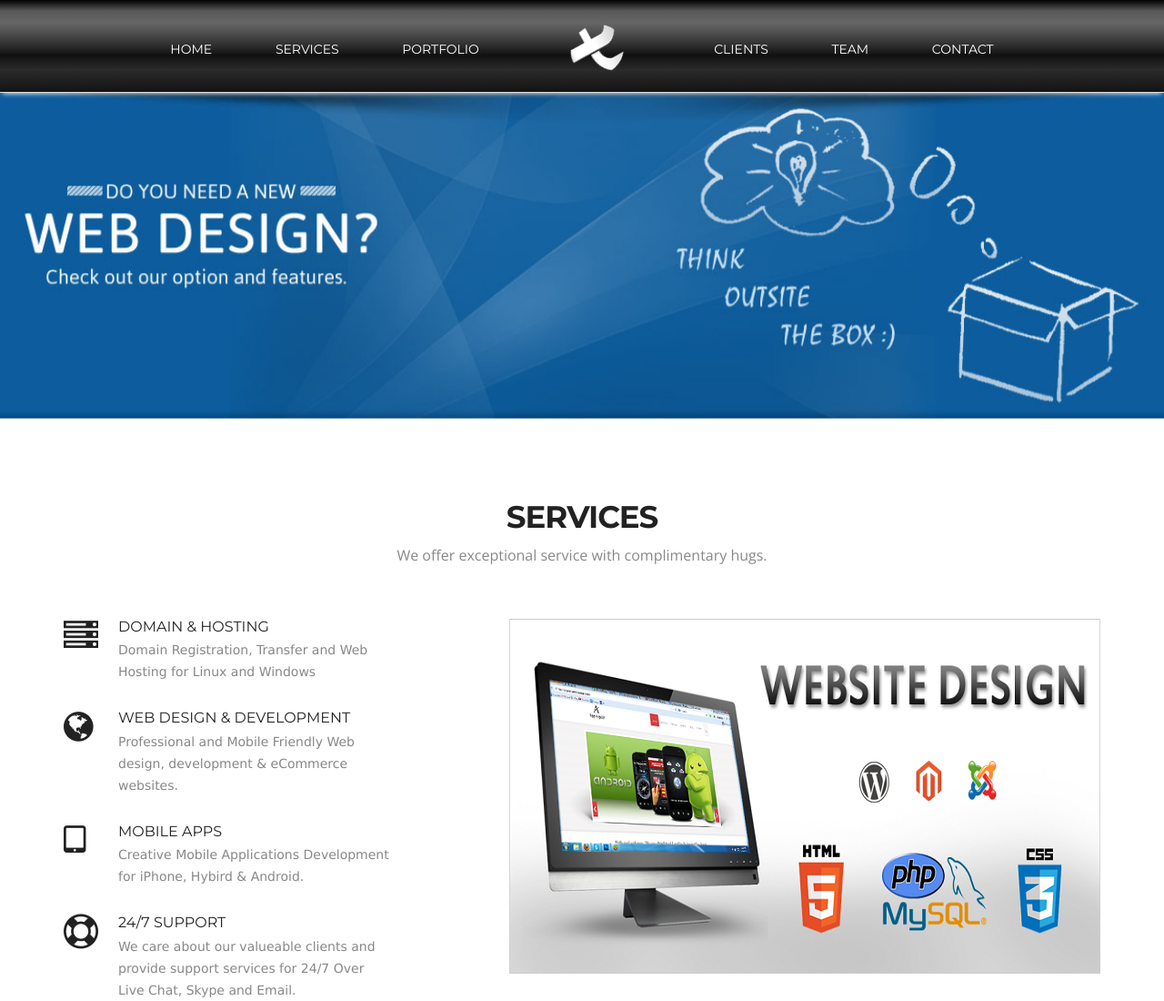
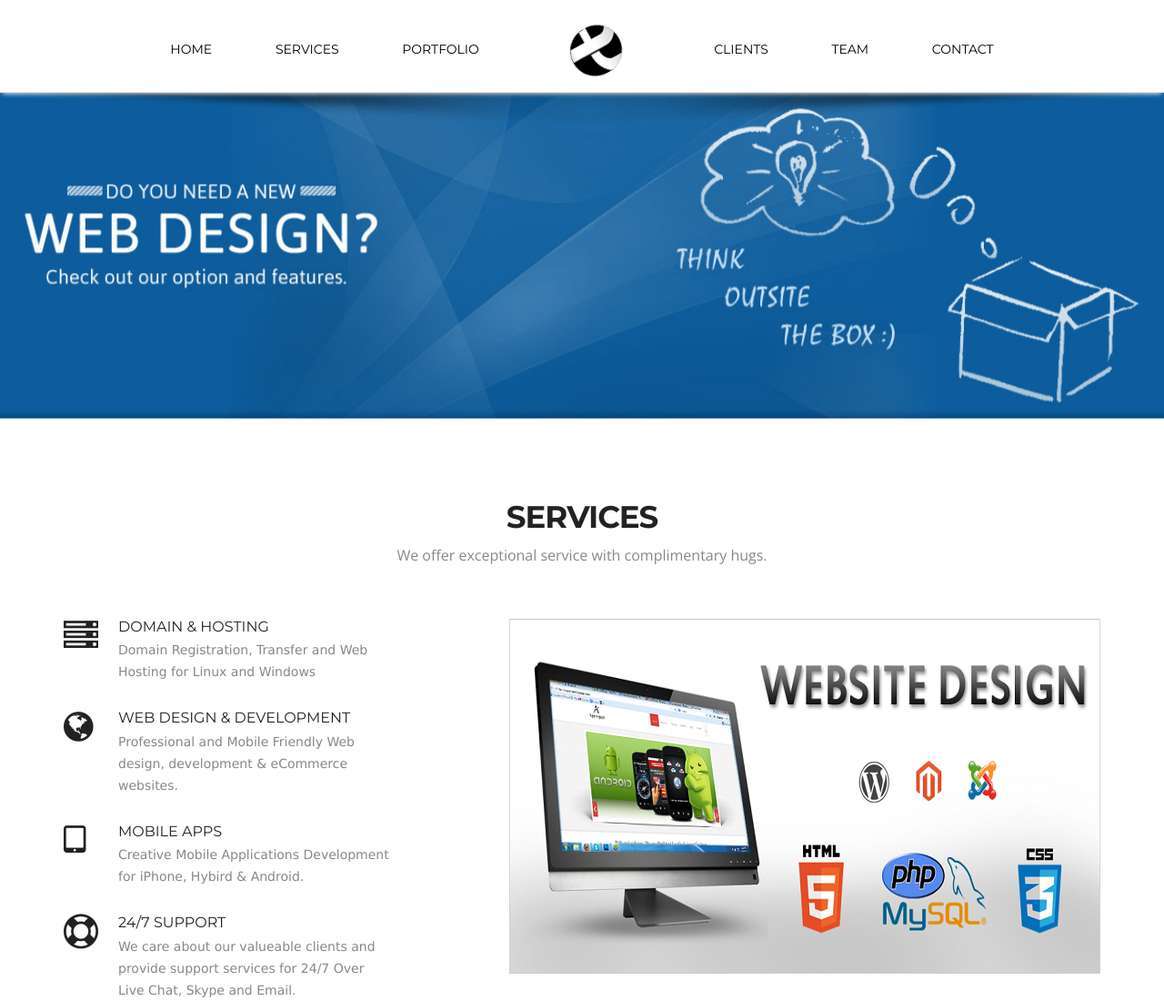
Before and after one commit to aqibfaizi/coursera_test, a plain HTML site: page Knight/index.html in a window 1280 px wide. Shown: the top 1100 px of the page at 91% size. Drawn offline with nearby package versions, Linux system fonts and the light colour scheme.

Commit message:
new Knight updates

```diff
--- a/Knight/css/style.css
+++ b/Knight/css/style.css
@@ -181,11 +181,11 @@ color: #fff;
 	position:relative;
 	/*background:#a20016;*/
 	/* Permalink - use to edit and share this gradient: http://colorzilla.com/gradient-editor/#4c4c4c+0,000000+0,595959+12,666666+25,474747+39,2c2c2c+50,111111+60,2b2b2b+76,1c1c1c+91,131313+100 */
-background: #4c4c4c; /* Old browsers */
-background: -moz-linear-gradient(top, #4c4c4c 0%, #000000 0%, #595959 12%, #666666 25%, #474747 39%, #2c2c2c 50%, #111111 60%, #2b2b2b 76%, #1c1c1c 91%, #131313 100%); /* FF3.6-15 */
-background: -webkit-linear-gradient(top, #4c4c4c 0%,#000000 0%,#595959 12%,#666666 25%,#474747 39%,#2c2c2c 50%,#111111 60%,#2b2b2b 76%,#1c1c1c 91%,#131313 100%); /* Chrome10-25,Safari5.1-6 */
-background: linear-gradient(to bottom, #4c4c4c 0%,#000000 0%,#595959 12%,#666666 25%,#474747 39%,#2c2c2c 50%,#111111 60%,#2b2b2b 76%,#1c1c1c 91%,#131313 100%); /* W3C, IE10+, FF16+, Chrome26+, Opera12+, Safari7+ */
-filter: progid:DXImageTransform.Microsoft.gradient( startColorstr='#4c4c4c', endColorstr='#131313',GradientType=0 ); /* IE6-9 */
+background: #ffffff; /* Old browsers */
+/*background: -moz-linear-gradient(top, #4c4c4c 0%, #000000 0%, #595959 12%, #666666 25%, #474747 39%, #2c2c2c 50%, #111111 60%, #2b2b2b 76%, #1c1c1c 91%, #131313 100%); /* FF3.6-15 */
+/*background: -webkit-linear-gradient(top, #4c4c4c 0%,#000000 0%,#595959 12%,#666666 25%,#474747 39%,#2c2c2c 50%,#111111 60%,#2b2b2b 76%,#1c1c1c 91%,#131313 100%); /* Chrome10-25,Safari5.1-6 */
+/*background: linear-gradient(to bottom, #4c4c4c 0%,#000000 0%,#595959 12%,#666666 25%,#474747 39%,#2c2c2c 50%,#111111 60%,#2b2b2b 76%,#1c1c1c 91%,#131313 100%); /* W3C, IE10+, FF16+, Chrome26+, Opera12+, Safari7+ */
+/*filter: progid:DXImageTransform.Microsoft.gradient( startColorstr='#4c4c4c', endColorstr='#131313',GradientType=0 ); /* IE6-9 */
 }
 .main-nav{
 	text-align:center;
@@ -200,15 +200,15 @@ filter: progid:DXImageTransform.Microsoft.gradient( startColorstr='#4c4c4c', end
 	display:inline;
 	margin:0 1px;
 	/* Permalink - use to edit and share this gradient: http://colorzilla.com/gradient-editor/#4c4c4c+0,000000+0,595959+12,666666+25,474747+39,2c2c2c+50,111111+60,2b2b2b+76,1c1c1c+91,131313+100 */
-background: #4c4c4c; /* Old browsers */
-background: -moz-linear-gradient(top, #4c4c4c 0%, #000000 0%, #595959 12%, #666666 25%, #474747 39%, #2c2c2c 50%, #111111 60%, #2b2b2b 76%, #1c1c1c 91%, #131313 100%); /* FF3.6-15 */
-background: -webkit-linear-gradient(top, #4c4c4c 0%,#000000 0%,#595959 12%,#666666 25%,#474747 39%,#2c2c2c 50%,#111111 60%,#2b2b2b 76%,#1c1c1c 91%,#131313 100%); /* Chrome10-25,Safari5.1-6 */
-background: linear-gradient(to bottom, #4c4c4c 0%,#000000 0%,#595959 12%,#666666 25%,#474747 39%,#2c2c2c 50%,#111111 60%,#2b2b2b 76%,#1c1c1c 91%,#131313 100%); /* W3C, IE10+, FF16+, Chrome26+, Opera12+, Safari7+ */
-filter: progid:DXImageTransform.Microsoft.gradient( startColorstr='#4c4c4c', endColorstr='#131313',GradientType=0 ); /* IE6-9 */
+background: #ffffff; /* Old browsers */
+/*background: -moz-linear-gradient(top, #4c4c4c 0%, #000000 0%, #595959 12%, #666666 25%, #474747 39%, #2c2c2c 50%, #111111 60%, #2b2b2b 76%, #1c1c1c 91%, #131313 100%); /* FF3.6-15 */
+/*background: -webkit-linear-gradient(top, #4c4c4c 0%,#000000 0%,#595959 12%,#666666 25%,#474747 39%,#2c2c2c 50%,#111111 60%,#2b2b2b 76%,#1c1c1c 91%,#131313 100%); /* Chrome10-25,Safari5.1-6 */
+/*background: linear-gradient(to bottom, #4c4c4c 0%,#000000 0%,#595959 12%,#666666 25%,#474747 39%,#2c2c2c 50%,#111111 60%,#2b2b2b 76%,#1c1c1c 91%,#131313 100%); /* W3C, IE10+, FF16+, Chrome26+, Opera12+, Safari7+ */
+/*filter: progid:DXImageTransform.Microsoft.gradient( startColorstr='#4c4c4c', endColorstr='#131313',GradientType=0 ); /* IE6-9 */
 }
 .main-nav li a{
 	display:inline-block;
-	color:#fff;
+	color:#000000;
 	text-transform:uppercase;
 	font-family: 'Montserrat', sans-serif;
 	text-decoration: none;
@@ -885,3 +885,9 @@ border: 2px solid #fff;
 	animation-delay: 1.2s;
 	-webkit-animation-delay: 1.2s;
 }
+
+.image{
+
+	background-color:black;
+	border-radius:50px;
+}
```
